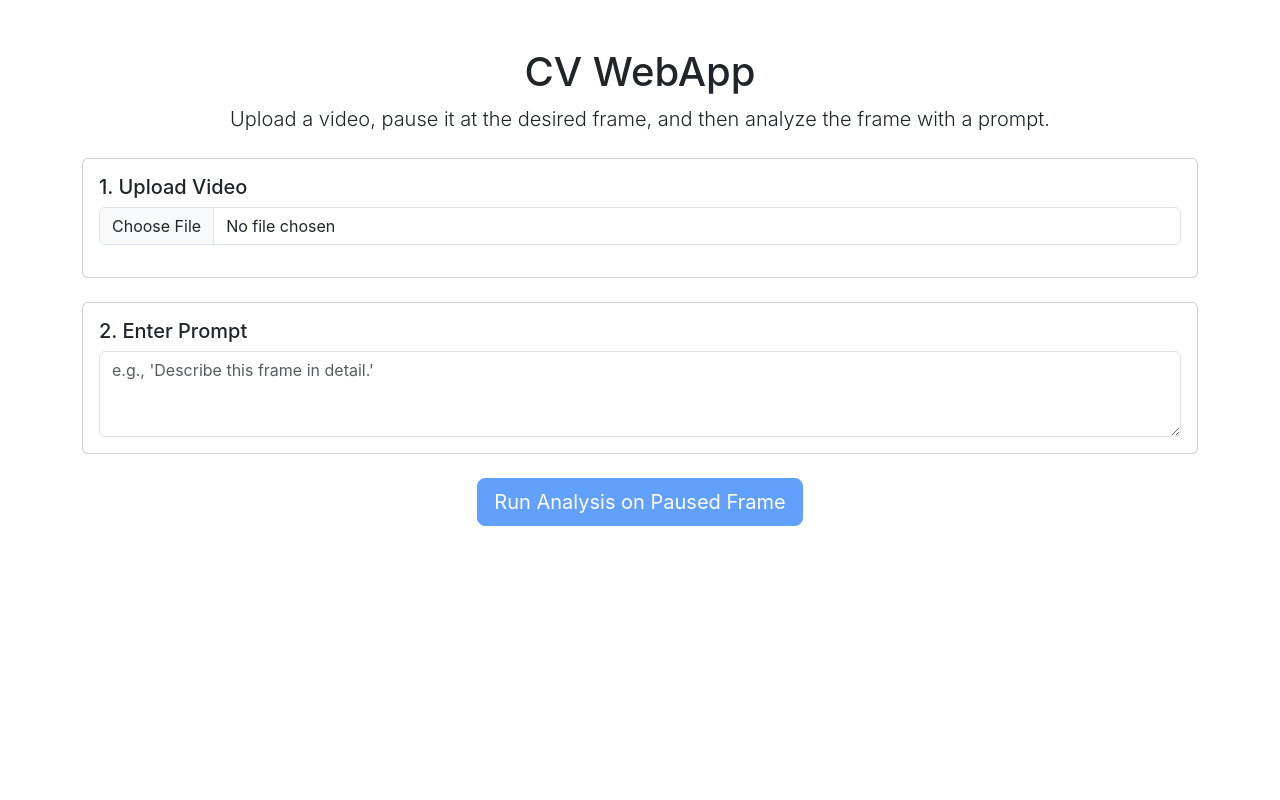
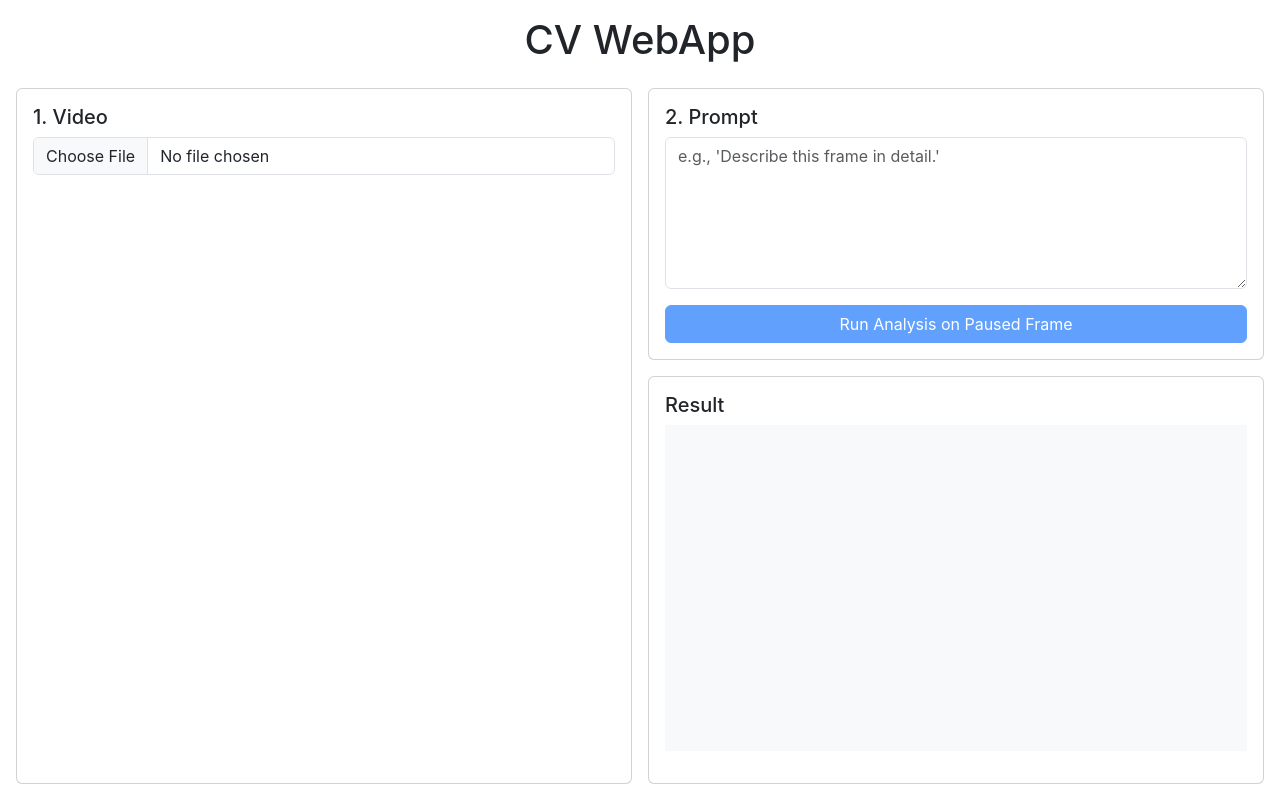
Before and after one commit to vredgeai/cvwebapp, a React (Create React App) app in the folder client/: page / in a window 1280 px wide. Built offline with nearby package versions, Linux system fonts and the light colour scheme; the HTML template or start-up script is replaced by a standard one.

Commit message:
feat: Redesign UI for simultaneous view (#1)

```diff
--- a/client/src/App.css
+++ b/client/src/App.css
@@ -1,38 +1,11 @@
-.App {
-  text-align: center;
+/* General body and html styles to ensure full height */
+html, body, #root {
+  height: 100%;
 }
 
-.App-logo {
-  height: 40vmin;
-  pointer-events: none;
+/* Make the video element responsive and fill its container */
+video {
+  width: 100%;
+  height: 100%;
+  object-fit: contain; /* 'contain' ensures the whole video is visible, 'cover' would fill the space */
 }
-
-@media (prefers-reduced-motion: no-preference) {
-  .App-logo {
-    animation: App-logo-spin infinite 20s linear;
-  }
-}
-
-.App-header {
-  background-color: #282c34;
-  min-height: 100vh;
-  display: flex;
-  flex-direction: column;
-  align-items: center;
-  justify-content: center;
-  font-size: calc(10px + 2vmin);
-  color: white;
-}
-
-.App-link {
-  color: #61dafb;
-}
-
-@keyframes App-logo-spin {
-  from {
-    transform: rotate(0deg);
-  }
-  to {
-    transform: rotate(360deg);
-  }
-}
--- a/client/src/App.tsx
+++ b/client/src/App.tsx
@@ -95,51 +95,57 @@ function App() {
     };
 
     return (
-        <div className="container mt-5">
-            <div className="text-center mb-4">
+        <div className="container-fluid vh-100 d-flex flex-column p-3">
+            <div className="text-center mb-3">
                 <h1>CV WebApp</h1>
-                <p className="lead">Upload a video, pause it at the desired frame, and then analyze the frame with a prompt.</p>
             </div>
-
-            <div className="card mb-4">
-                <div className="card-body">
-                    <h5 className="card-title">1. Upload Video</h5>
+            <div className="row flex-grow-1 g-3">
+                {/* Left Column: Video */}
+                <div className="col-md-6 d-flex flex-column">
+                    <div className="card flex-grow-1">
+                        <div className="card-body d-flex flex-column">
+                            <h5 className="card-title">1. Video</h5>
                             <div className="mb-3">
                                 <input className="form-control" type="file" accept="video/*" onChange={handleVideoChange} />
                             </div>
+                            <div className="flex-grow-1" style={{ minHeight: 0 }}>
                                 {videoFile && (
                                     <VideoPlayer ref={videoRef} videoFile={videoFile} />
                                 )}
                             </div>
                         </div>
+                    </div>
+                </div>
 
-            <div className="card mb-4">
-                <div className="card-body">
-                    <h5 className="card-title">2. Enter Prompt</h5>
+                {/* Right Column: Prompt and Result */}
+                <div className="col-md-6 d-flex flex-column g-3">
+                    {/* Top Right: Prompt */}
+                    <div className="card" style={{ flex: '0 1 40%' }}>
+                        <div className="card-body d-flex flex-column">
+                            <h5 className="card-title">2. Prompt</h5>
                             <textarea
-                        className="form-control"
-                        rows={3}
+                                className="form-control flex-grow-1"
                                 value={prompt}
                                 onChange={(e) => setPrompt(e.target.value)}
                                 placeholder="e.g., 'Describe this frame in detail.'"
                             ></textarea>
+                            <button className="btn btn-primary mt-3" onClick={handleSubmit} disabled={loading || !videoFile}>
+                                {loading ? 'Running...' : 'Run Analysis on Paused Frame'}
+                            </button>
                         </div>
                     </div>
 
-            <div className="text-center">
-                <button className="btn btn-primary btn-lg" onClick={handleSubmit} disabled={loading || !videoFile}>
-                    {loading ? 'Running...' : 'Run Analysis on Paused Frame'}
-                </button>
-            </div>
-
-            {result && (
-                <div className="card mt-4">
-                    <div className="card-body">
+                    {/* Bottom Right: Result */}
+                    <div className="card mt-3" style={{ flex: '1 1 60%' }}>
+                        <div className="card-body d-flex flex-column">
                             <h5 className="card-title">Result</h5>
-                        <pre>{result}</pre>
+                            <pre className="flex-grow-1 bg-light p-2" style={{ minHeight: 0, overflowY: 'auto' }}>
+                                {result}
+                            </pre>
                         </div>
                     </div>
-            )}
+                </div>
+            </div>
         </div>
     );
 }
```
Lines whose indentation alone changed are shown as unchanged.
